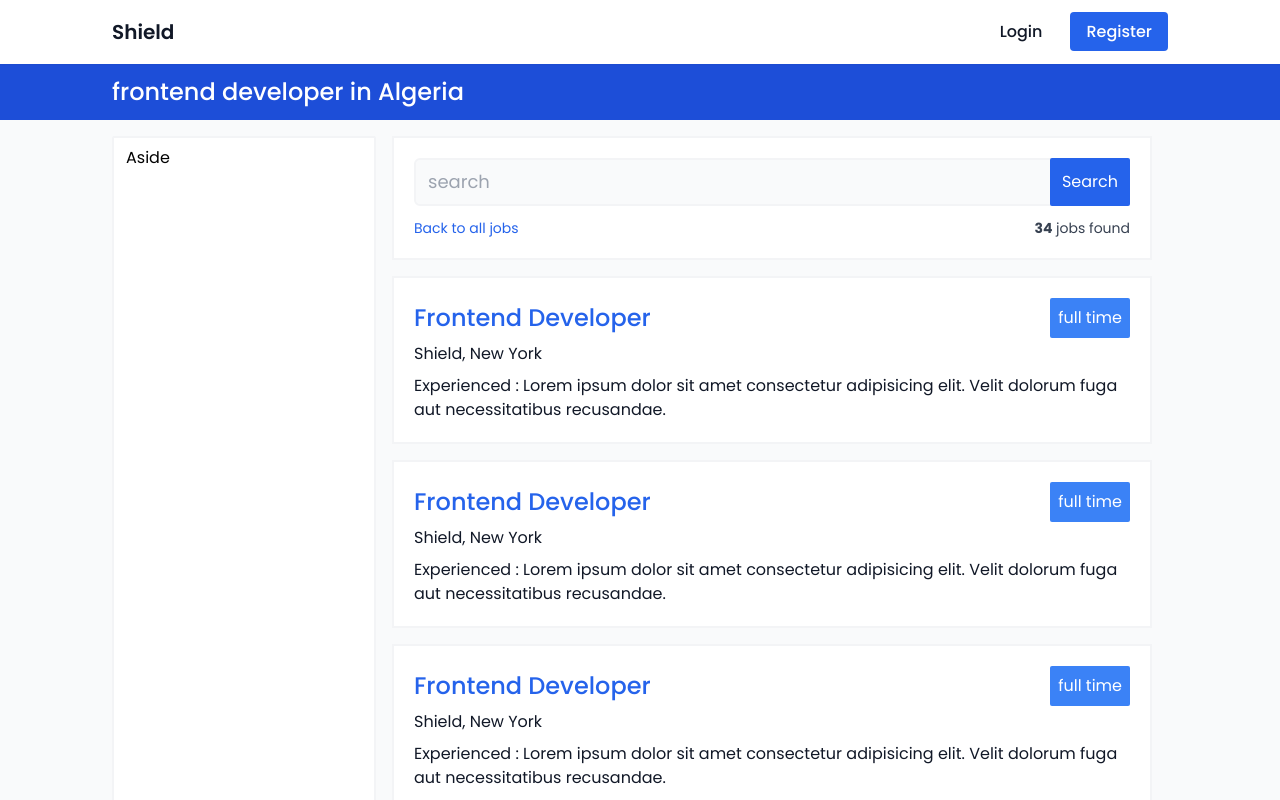
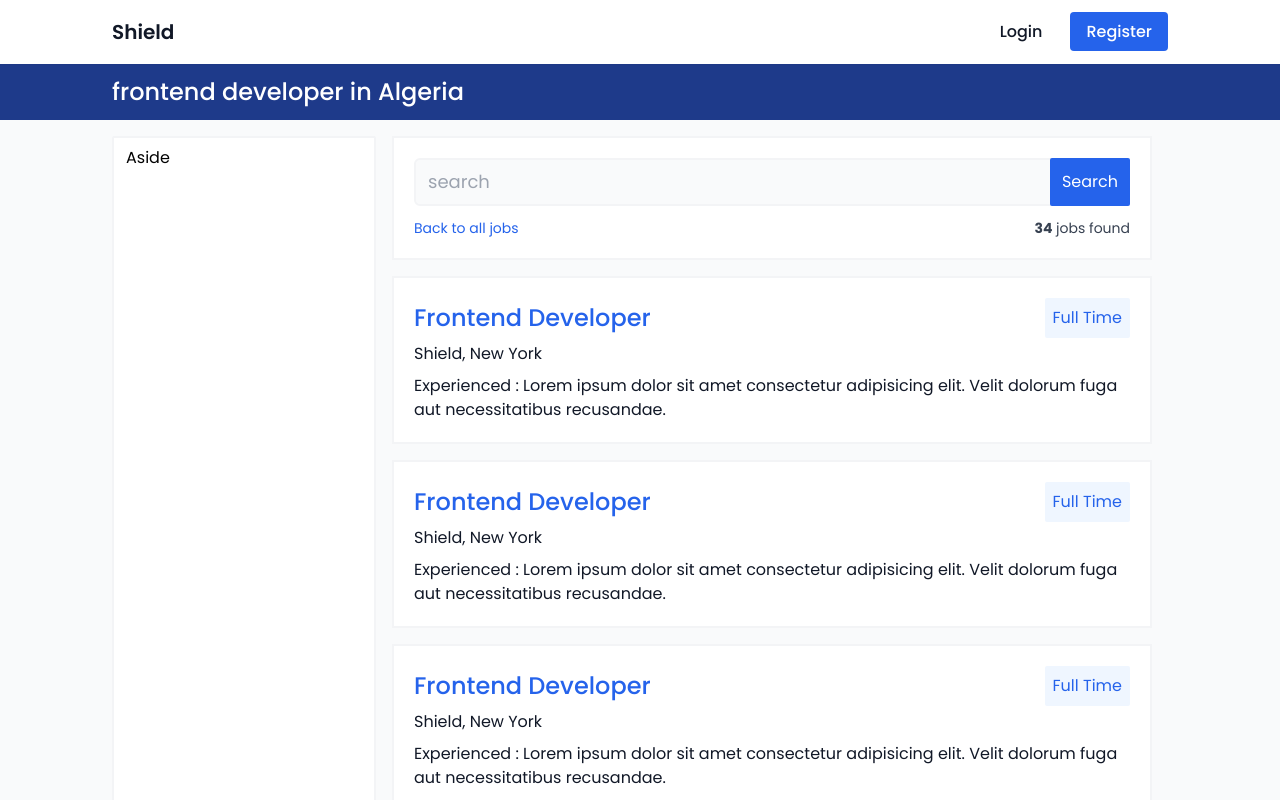
Before and after one commit to MedjadjiAbdelkadir/shield-job-application, a React (Vite) app: page /Jobs in a window 1280 px wide. Shown: the top 800 px of the page. Built offline with nearby package versions, Linux system fonts and the light colour scheme.

Commit message:
some little changes in jobs page(header, type of job text)

```diff
--- a/src/pages/jobs/blocks/header.jsx
+++ b/src/pages/jobs/blocks/header.jsx
@@ -6,7 +6,7 @@ import { Container } from '@components/_index'
 
 export default function Header ({ jobTitle }) {
   return (
-    <header className="mt-16 py-3 bg-blue-700">
+    <header className="mt-16 py-3 bg-blue-900">
       <Container>
         <h1 className="text-2xl font-medium text-white">{jobTitle} in Algeria</h1>
       </Container>
--- a/src/pages/jobs/blocks/jobs-section.jsx
+++ b/src/pages/jobs/blocks/jobs-section.jsx
@@ -58,7 +58,7 @@ const JobCard = ({ title, company, location, type }) => {
     <div className="bg-white px-5 py-5 border-2 border-gray-100 border-solid">
       <div className="flex items-center justify-between mb-1">
         <h2 className="text-2xl text-blue-600 font-medium capitalize"><Link to="/jobs/id">{title}</Link></h2>
-        <p className="bg-blue-500 rounded-sm text-white p-2">{type}</p>
+        <p className="text-blue-600 bg-blue-50 rounded-sm p-2 capitalize">{type}</p>
       </div>
       <h3 className="text-md text-gray-900">{company + ', ' + location}</h3>
       <p className="mt-2 text-gray-900">Experienced : Lorem ipsum dolor sit amet consectetur adipisicing elit. Velit dolorum fuga aut necessitatibus recusandae.</p>
```
